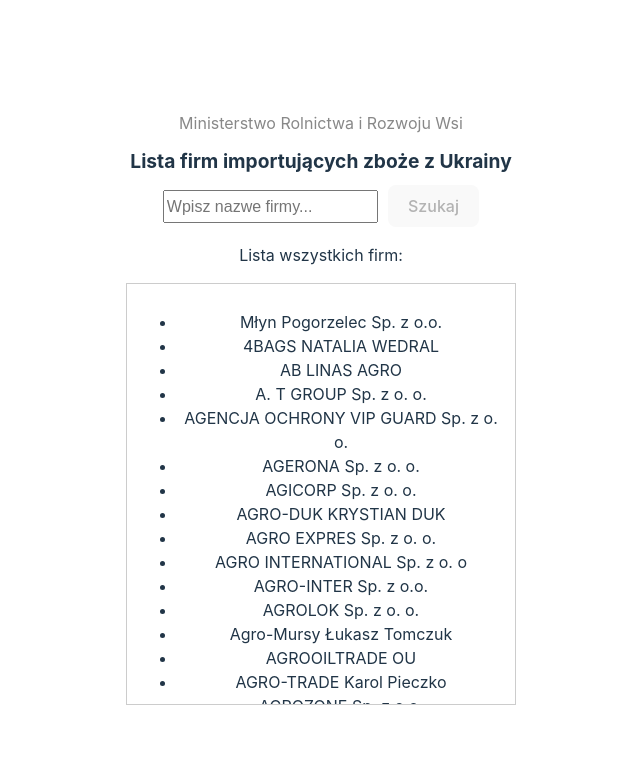
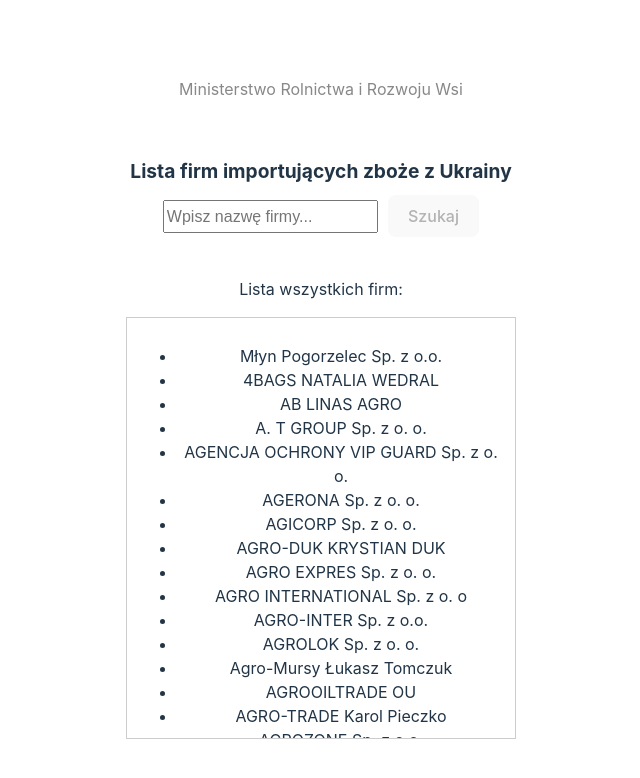
Before and after one commit to gines18/Ukraina, a React (Vite) app: page / in a window 1280 px wide. Shown: the top 778 px of the page, without its empty margins (319-959 px from the left). Built offline with nearby package versions, Linux system fonts and the light colour scheme.

Commit message:
add margin

```diff
--- a/package.json
+++ b/package.json
@@ -6,7 +6,7 @@
   "type": "module",
   "scripts": {
     "predeploy": "npm run build",
-    "deploy": "gh-pages -d dist",
+    "deploy": "gh-pages -b gh-pages -d dist",
     "dev": "vite",
     "build": "vite build",
     "lint": "eslint . --ext js,jsx --report-unused-disable-directives --max-warnings 0",
--- a/src/App.css
+++ b/src/App.css
@@ -13,6 +13,7 @@
 
   .title {
     font-size: 1.2rem;
+    margin-top: 60px;
   }
 }
 
@@ -34,3 +35,7 @@
   border-radius: 5px;
   margin-top: 20px;
 }
+
+.frame {
+  margin-top: 40px;
+}
--- a/src/Search.jsx
+++ b/src/Search.jsx
@@ -22,12 +22,13 @@
   };
 
   return (
+    <>
       <div>
         <h1 className="title">Lista firm importujących zboże z Ukrainy</h1>
         <input
           className="search"
           type="text"
-        placeholder="Wpisz nazwe firmy..."
+          placeholder="Wpisz nazwę firmy..."
           value={searchTerm}
           onChange={(e) => setSearchTerm(e.target.value)}
         />
@@ -45,7 +46,7 @@
             <p className="result">Brak takiej firmy na liście!</p>
           )}
         </div>
-      <p>Lista wszystkich firm:</p>
+        <p className="frame">Lista wszystkich firm:</p>
 
         <div
           style={{
@@ -62,6 +63,7 @@
           </ul>
         </div>
       </div>
+    </>
   );
 };
 
```
Lines whose indentation alone changed are shown as unchanged.
